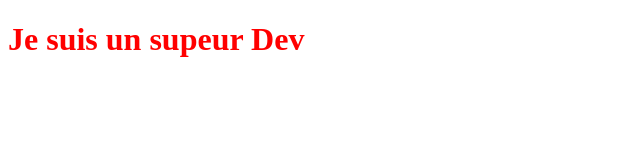
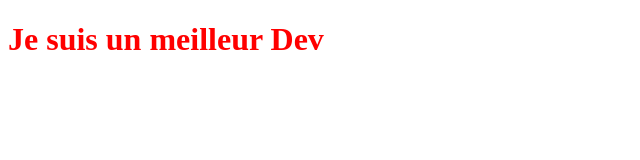
Before and after one commit to Amadousambadiallo/MyFirstProject, a plain HTML site: page index.html in a window 1280 px wide. Shown: the whole page, without its empty margins (0-640 px from the left). Drawn offline with Linux system fonts and the light colour scheme.

Commit message:
Le titre à été modifié

```diff
--- a/index.html
+++ b/index.html
@@ -7,6 +7,6 @@
     <title>Document</title>
 </head>
 <body>
-        <h1> Je suis un supeur Dev</h1>
+        <h1> Je suis un meilleur Dev</h1>
 </body>
 </html>
```
